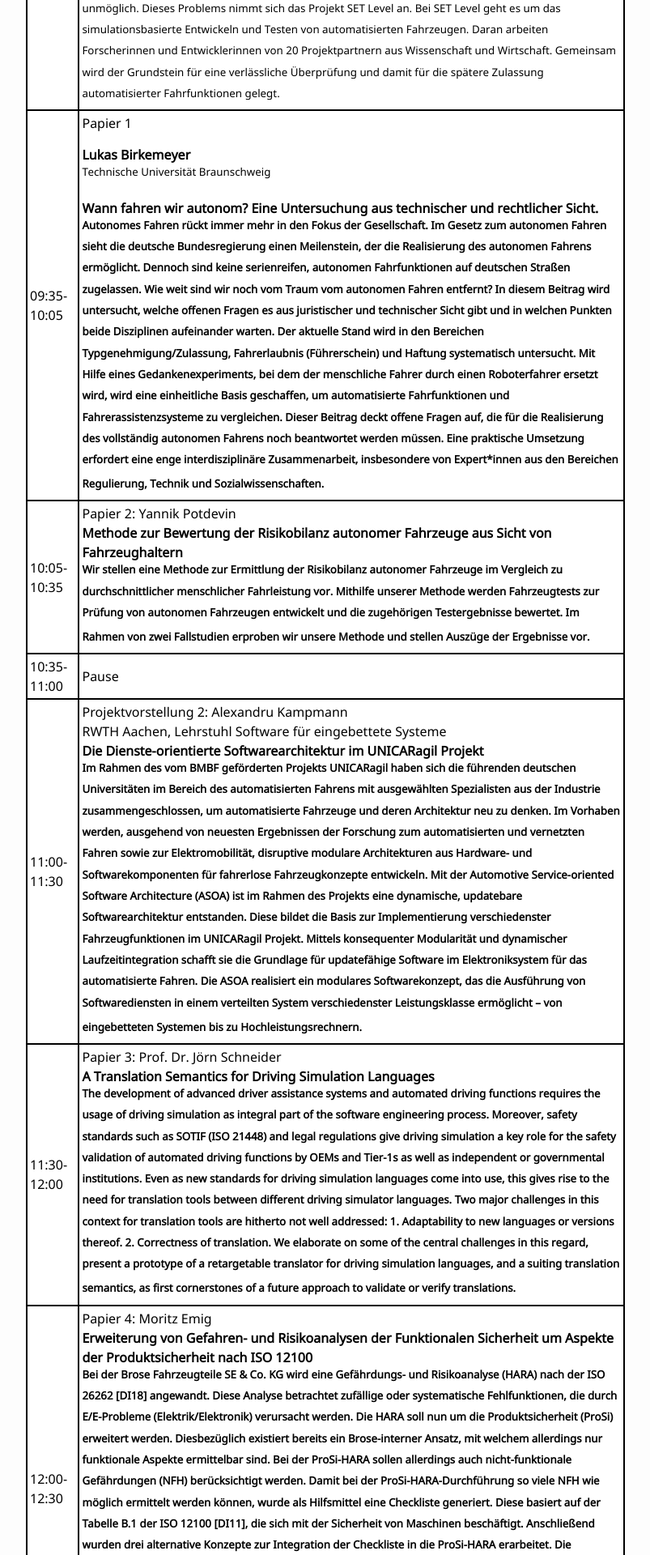
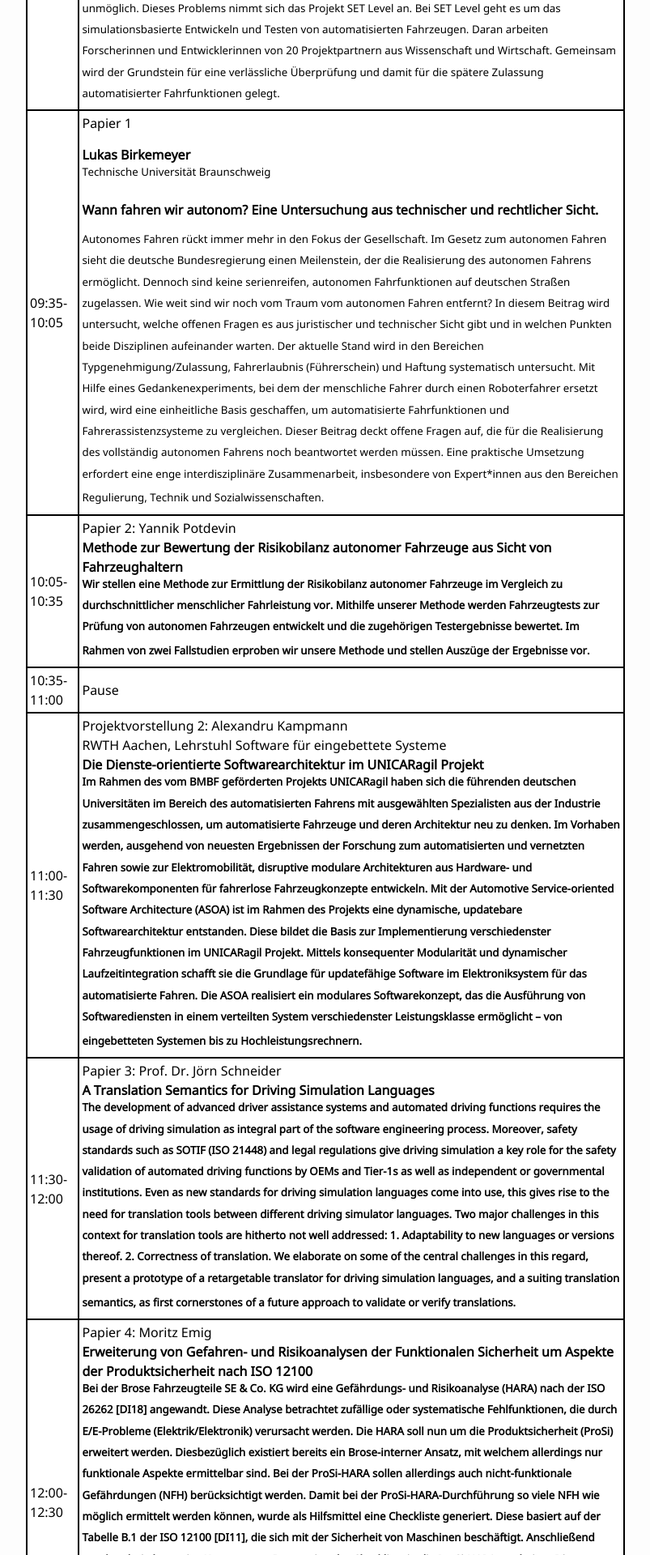
Before and after one commit to ASE-Workshop/2022, a Jekyll site: the page built from 0-programm.md, in a window 1280 px wide. Shown: the part 619-2539 px from the top of the page at 81% size, without its empty margins (238-1041 px from the left). Built offline with Jekyll 4.4.1, drawn with Linux system fonts in a browser that asks for light colours.

```diff
--- a/0-programm.md
+++ b/0-programm.md
@@ -61,8 +61,8 @@ table.GeneratedTable thead {
       <td>Papier 1 <p></p>
         <b>Lukas Birkemeyer</b> <br/>
         <sup> Technische Universität Braunschweig </sup> <p></p>
-        <b>Wann fahren wir autonom? Eine Untersuchung aus technischer und rechtlicher Sicht.<b> <br/>
-        <sup>Autonomes Fahren rückt immer mehr in den Fokus der Gesellschaft. Im Gesetz zum autonomen Fahren sieht die deutsche Bundesregierung einen Meilenstein, der die Realisierung des autonomen Fahrens ermöglicht. Dennoch sind keine serienreifen, autonomen Fahrfunktionen auf deutschen Straßen zugelassen. Wie weit sind wir noch vom Traum vom autonomen Fahren entfernt? In diesem Beitrag wird untersucht, welche offenen Fragen es aus juristischer und technischer Sicht gibt und in welchen Punkten beide Disziplinen aufeinander warten. Der aktuelle Stand wird in den Bereichen Typgenehmigung/Zulassung, Fahrerlaubnis (Führerschein) und Haftung systematisch untersucht. Mit Hilfe eines Gedankenexperiments, bei dem der menschliche Fahrer durch einen Roboterfahrer ersetzt wird, wird eine einheitliche Basis geschaffen, um automatisierte Fahrfunktionen und Fahrerassistenzsysteme zu vergleichen. Dieser Beitrag deckt offene Fragen auf, die für die Realisierung des vollständig autonomen Fahrens noch beantwortet werden müssen. Eine praktische Umsetzung erfordert eine enge interdisziplinäre Zusammenarbeit, insbesondere von Expert*innen aus den Bereichen Regulierung, Technik und Sozialwissenschaften.  <sup>
+        <b>Wann fahren wir autonom? Eine Untersuchung aus technischer und rechtlicher Sicht.</b>
+        <sup><p></p>Autonomes Fahren rückt immer mehr in den Fokus der Gesellschaft. Im Gesetz zum autonomen Fahren sieht die deutsche Bundesregierung einen Meilenstein, der die Realisierung des autonomen Fahrens ermöglicht. Dennoch sind keine serienreifen, autonomen Fahrfunktionen auf deutschen Straßen zugelassen. Wie weit sind wir noch vom Traum vom autonomen Fahren entfernt? In diesem Beitrag wird untersucht, welche offenen Fragen es aus juristischer und technischer Sicht gibt und in welchen Punkten beide Disziplinen aufeinander warten. Der aktuelle Stand wird in den Bereichen Typgenehmigung/Zulassung, Fahrerlaubnis (Führerschein) und Haftung systematisch untersucht. Mit Hilfe eines Gedankenexperiments, bei dem der menschliche Fahrer durch einen Roboterfahrer ersetzt wird, wird eine einheitliche Basis geschaffen, um automatisierte Fahrfunktionen und Fahrerassistenzsysteme zu vergleichen. Dieser Beitrag deckt offene Fragen auf, die für die Realisierung des vollständig autonomen Fahrens noch beantwortet werden müssen. Eine praktische Umsetzung erfordert eine enge interdisziplinäre Zusammenarbeit, insbesondere von Expert*innen aus den Bereichen Regulierung, Technik und Sozialwissenschaften.  <sup>
      <tr>
       <td>10:05-10:35</td>
       <td>Papier 2: Yannik Potdevin<br/> <b>Methode zur Bewertung der Risikobilanz autonomer Fahrzeuge aus Sicht von Fahrzeughaltern<b> <br/> <sup>Wir stellen eine Methode zur Ermittlung der Risikobilanz autonomer Fahrzeuge im Vergleich zu durchschnittlicher menschlicher Fahrleistung vor. Mithilfe unserer Methode werden Fahrzeugtests zur Prüfung von autonomen Fahrzeugen entwickelt und die zugehörigen Testergebnisse bewertet. Im Rahmen von zwei Fallstudien erproben wir unsere Methode und stellen Auszüge der Ergebnisse vor.<sup>
```
